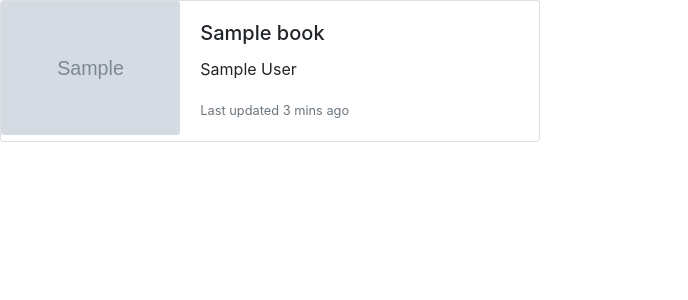
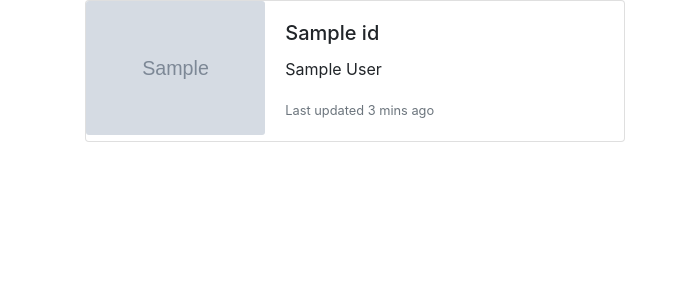
Before and after one commit to Vasadaz/local_library, a Python web app: template templates/template.html in a window 1280 px wide. Shown: the top 300 px of the page, without its empty margins (0-688 px from the left). Run offline with Jinja, Linux system fonts and the light colour scheme; the template is opened without the code that fills it: most values are stand-ins (such as "Sample title", 1, 10 or a date in 2020); grey boxes marked "Sample" are stand-in pictures; some libraries are stand-ins or nearby versions.

Commit message:
Split books by two columns.

```diff
--- a/render_website.py
+++ b/render_website.py
@@ -2,14 +2,16 @@ import json
 
 from jinja2 import Environment, FileSystemLoader, select_autoescape
 from livereload import Server
+from more_itertools import chunked
 
 
 def reload_template():
     with open('library_books.json', 'r', encoding="utf8") as file:
         books = json.load(file)
 
+    books_rows = list(chunked(books.values(), 2))
     template = env.get_template('template.html')
-    rendered_page = template.render(books=books.values())
+    rendered_page = template.render(books_rows=books_rows)
 
     with open('index.html', 'w', encoding="utf8") as file:
         file.write(rendered_page)
--- a/requirements.txt
+++ b/requirements.txt
@@ -2,5 +2,6 @@ beautifulsoup4==4.11.1
 Jinja2==3.1.2
 livereload==2.6.3
 lxml==4.9.1
+more-itertools==8.14.0
 pathvalidate==2.5.1
 requests==2.28.1
--- a/templates/template.html
+++ b/templates/template.html
@@ -11,22 +11,46 @@
     <title>Локальная библиотека</title>
   </head>
   <body>
-    {% for book in books %}
+    <div class="container">
+      {% for books_cols in books_rows %}
+        <div class="row">
+          <div class="col-6">
             <div class="card mb-3" style="max-width: 540px;">
               <div class="row no-gutters">
                 <div class="col-md-4">
-            <img src="{{book.cover_path}}" class="card-img" alt="{{book.book}} {{book.author}}">
+                  <img src="{{books_cols[0].cover_path}}" class="card-img" alt="{{books_cols[0].book}} {{books_cols[0].author}}">
                 </div>
                 <div class="col-md-8">
                   <div class="card-body">
-              <h5 class="card-title">{{book.name}}</h5>
-              <p class="card-text">{{book.author}}</p>
+                    <h5 class="card-title">{{books_cols[0].name}}</h5>
+                    <p class="card-text">{{books_cols[0].author}}</p>
                     <p class="card-text"><small class="text-muted">Last updated 3 mins ago</small></p>
                   </div>
                 </div>
               </div>
             </div>
+          </div>
+          {% if books_cols|length == 2 %}
+            <div class="col-6">
+              <div class="card mb-3" style="max-width: 540px;">
+                <div class="row no-gutters">
+                  <div class="col-md-4">
+                    <img src="{{books_cols[1].cover_path}}" class="card-img" alt="{{books_cols[1].book}} {{books_cols[1].author}}">
+                  </div>
+                  <div class="col-md-8">
+                    <div class="card-body">
+                      <h5 class="card-title">{{books_cols[1].name}}</h5>
+                      <p class="card-text">{{books_cols[1].author}}</p>
+                      <p class="card-text"><small class="text-muted">Last updated 3 mins ago</small></p>
+                    </div>
+                  </div>
+                </div>
+              </div>
+            </div>
+          </div>
+        {% endif %}
       {% endfor %}
+    </div>
     <!-- Optional JavaScript -->
     <!-- jQuery first, then Popper.js, then Bootstrap JS -->
     <script src="https://code.jquery.com/jquery-3.3.1.slim.min.js" integrity="sha384-q8i/X+965DzO0rT7abK41JStQIAqVgRVzpbzo5smXKp4YfRvH+8abtTE1Pi6jizo" crossorigin="anonymous"></script>
```
Lines whose indentation alone changed are shown as unchanged.
